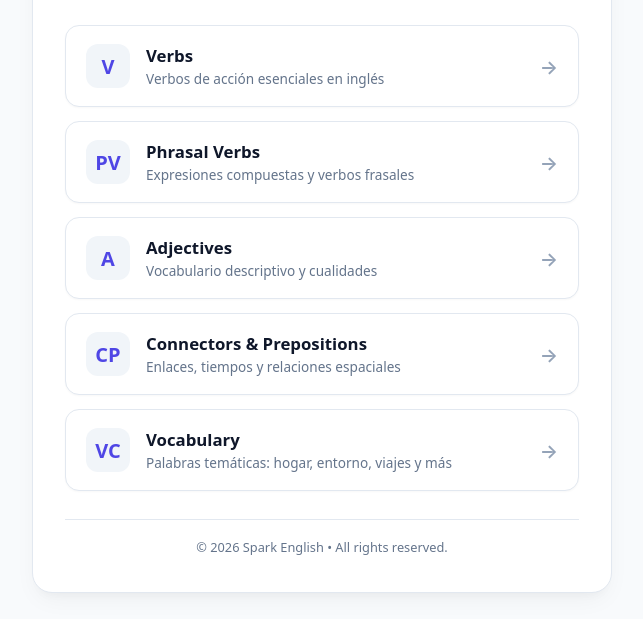
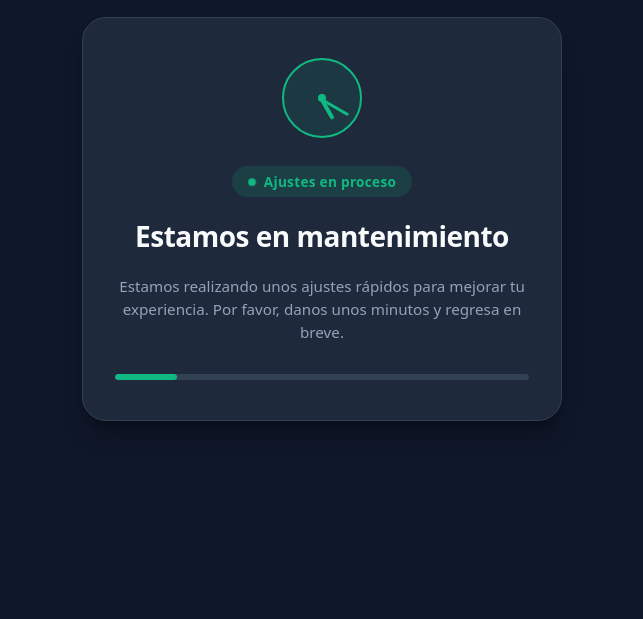
Before and after one commit to wellingfeliz5-cell/spark-english, a plain HTML site: page index.html in a window 1280 px wide. Shown: the part 181-800 px from the top of the page, without its empty margins (318-961 px from the left). Drawn offline with Linux system fonts and the light colour scheme.

Commit message:
Update index.html

```diff
--- a/index.html
+++ b/index.html
@@ -3,17 +3,15 @@
 <head>
   <meta charset="UTF-8">
   <meta name="viewport" content="width=device-width, initial-scale=1.0">
-  <title>Spark English - Hub</title>
+  <title>Mantenimiento en curso</title>
   <style>
     :root {
-      --bg: #f8fafc;
-      --card-bg: #ffffff;
-      --accent: #4f46e5;
-      --accent-hover: #4338ca;
-      --text: #0f172a;
-      --text-secondary: #64748b;
-      --border: #e2e8f0;
-      --card-hover-bg: #f5f3ff;
+      --bg: #0f172a;
+      --card-bg: #1e293b;
+      --accent: #10b981;
+      --text: #f8fafc;
+      --text-secondary: #94a3b8;
+      --border: #334155;
     }
 
     * {
@@ -30,224 +28,161 @@
       justify-content: center;
       align-items: center;
       min-height: 100vh;
-      padding: 24px;
+      padding: 20px;
     }
 
-    .container {
+    .card {
       background-color: var(--card-bg);
       width: 100%;
-      max-width: 580px;
-      border-radius: 20px;
-      padding: 36px 32px;
-      box-shadow: 0 10px 25px -5px rgba(0, 0, 0, 0.05), 0 8px 10px -6px rgba(0, 0, 0, 0.03);
+      max-width: 480px;
+      padding: 40px 32px;
+      border-radius: 24px;
       border: 1px solid var(--border);
-      display: flex;
-      flex-direction: column;
-      gap: 28px;
-    }
-
-    header {
+      box-shadow: 0 20px 25px -5px rgba(0, 0, 0, 0.3), 0 8px 10px -6px rgba(0, 0, 0, 0.2);
       text-align: center;
       display: flex;
       flex-direction: column;
       align-items: center;
-      gap: 8px;
+      gap: 20px;
     }
 
-    .brand-badge {
+    /* Contenedor del reloj */
+    .clock-container {
+      position: relative;
+      width: 80px;
+      height: 80px;
+      background: rgba(16, 185, 129, 0.1);
+      border: 2px solid var(--accent);
+      border-radius: 50%;
+      display: flex;
+      justify-content: center;
+      align-items: center;
+      margin-bottom: 8px;
+    }
+
+    /* Agujas del reloj */
+    .hand {
+      position: absolute;
+      background-color: var(--accent);
+      border-radius: 4px;
+      transform-origin: bottom center;
+    }
+
+    .hand.hour {
+      width: 4px;
+      height: 22px;
+      top: 18px;
+      animation: rotateHand 12s linear infinite;
+    }
+
+    .hand.minute {
+      width: 3px;
+      height: 30px;
+      top: 10px;
+      animation: rotateHand 1.5s linear infinite;
+    }
+
+    .center-dot {
+      width: 8px;
+      height: 8px;
+      background-color: var(--accent);
+      border-radius: 50%;
+      z-index: 2;
+    }
+
+    @keyframes rotateHand {
+      from { transform: rotate(0deg); }
+      to { transform: rotate(360deg); }
+    }
+
+    h1 {
+      font-size: 1.75rem;
+      font-weight: 700;
+      letter-spacing: -0.5px;
+    }
+
+    p {
+      color: var(--text-secondary);
+      font-size: 0.95rem;
+      line-height: 1.5;
+    }
+
+    /* Badge de estado */
+    .badge {
       display: inline-flex;
       align-items: center;
-      gap: 6px;
-      background-color: #e0e7ff;
+      gap: 8px;
+      background-color: rgba(16, 185, 129, 0.15);
       color: var(--accent);
-      padding: 6px 14px;
+      padding: 6px 16px;
       border-radius: 20px;
-      font-weight: 700;
       font-size: 0.85rem;
+      font-weight: 600;
       letter-spacing: 0.3px;
     }
 
-    h1 {
-      font-size: 2.2rem;
-      color: var(--text);
-      font-weight: 800;
-      letter-spacing: -0.5px;
+    .pulse-dot {
+      width: 8px;
+      height: 8px;
+      background-color: var(--accent);
+      border-radius: 50%;
+      animation: pulse 1.8s infinite;
     }
 
-    p.subtitle {
-      color: var(--text-secondary);
-      font-size: 0.95rem;
+    @keyframes pulse {
+      0% { transform: scale(0.95); box-shadow: 0 0 0 0 rgba(16, 185, 129, 0.7); }
+      70% { transform: scale(1); box-shadow: 0 0 0 8px rgba(16, 185, 129, 0); }
+      100% { transform: scale(0.95); box-shadow: 0 0 0 0 rgba(16, 185, 129, 0); }
     }
 
-    .menu-grid {
-      display: flex;
-      flex-direction: column;
-      gap: 14px;
+    /* Barra de progreso decorativa */
+    .progress-bar-container {
+      width: 100%;
+      height: 6px;
+      background-color: var(--border);
+      border-radius: 10px;
+      overflow: hidden;
+      margin-top: 10px;
     }
 
-    .game-card {
-      display: flex;
-      align-items: center;
-      justify-content: space-between;
-      background-color: #ffffff;
-      border: 1px solid var(--border);
-      border-radius: 14px;
-      padding: 18px 20px;
-      text-decoration: none;
-      color: var(--text);
-      transition: all 0.2s ease;
-      box-shadow: 0 1px 2px rgba(0, 0, 0, 0.03);
-      -webkit-tap-highlight-color: transparent;
-      touch-action: manipulation;
+    .progress-bar-fill {
+      height: 100%;
+      width: 40%;
+      background-color: var(--accent);
+      border-radius: 10px;
+      animation: moveProgress 2.5s ease-in-out infinite alternate;
     }
 
-    @media (hover: hover) {
-      .game-card:hover {
-        border-color: var(--accent);
-        background-color: var(--card-hover-bg);
-        transform: translateY(-2px);
-        box-shadow: 0 4px 12px rgba(79, 70, 229, 0.08);
-      }
-
-      .game-card:hover .icon-wrapper {
-        background-color: var(--accent);
-        color: #ffffff;
-      }
-
-      .game-card:hover .arrow {
-        color: var(--accent);
-        transform: translateX(3px);
-      }
-    }
-
-    .card-content {
-      display: flex;
-      align-items: center;
-      gap: 16px;
-    }
-
-    .icon-wrapper {
-      width: 44px;
-      height: 44px;
-      border-radius: 12px;
-      background-color: #f1f5f9;
-      color: var(--accent);
-      display: flex;
-      align-items: center;
-      justify-content: center;
-      font-size: 1.25rem;
-      font-weight: 700;
-      flex-shrink: 0;
-      transition: background-color 0.2s, color 0.2s;
-    }
-
-    .info {
-      display: flex;
-      flex-direction: column;
-      gap: 2px;
-    }
-
-    .title {
-      font-size: 1.05rem;
-      font-weight: 700;
-      color: var(--text);
-    }
-
-    .description {
-      font-size: 0.85rem;
-      color: var(--text-secondary);
-    }
-
-    .arrow {
-      font-size: 1.2rem;
-      color: #94a3b8;
-      transition: transform 0.2s, color 0.2s;
-      font-weight: 600;
-    }
-
-    footer {
-      text-align: center;
-      font-size: 0.8rem;
-      color: var(--text-secondary);
-      border-top: 1px solid var(--border);
-      padding-top: 18px;
+    @keyframes moveProgress {
+      0% { width: 15%; margin-left: 0%; }
+      100% { width: 35%; margin-left: 65%; }
     }
   </style>
 </head>
 <body>
 
-  <div class="container">
-    <header>
-      <div class="brand-badge">✨ Improve your English.</div>
-      <h1>Spark English!</h1>
-      <p class="subtitle">Selecciona un módulo para comenzar tu práctica 🚀</p>
-    </header>
+  <div class="card">
+    <!-- Reloj animado -->
+    <div class="clock-container">
+      <div class="hand hour"></div>
+      <div class="hand minute"></div>
+      <div class="center-dot"></div>
+    </div>
 
-    <main class="menu-grid">
-      <!-- Verbos -->
-      <a href="verbs.html" class="game-card">
-        <div class="card-content">
-          <div class="icon-wrapper">V</div>
-          <div class="info">
-            <div class="title">Verbs</div>
-            <div class="description">Verbos de acción esenciales en inglés</div>
-          </div>
-        </div>
-        <span class="arrow">→</span>
-      </a>
+    <!-- Indicador pulsante -->
+    <div class="badge">
+      <span class="pulse-dot"></span>
+      <span>Ajustes en proceso</span>
+    </div>
 
-      <!-- Phrasal Verbs -->
-      <a href="phverbs.html" class="game-card">
-        <div class="card-content">
-          <div class="icon-wrapper">PV</div>
-          <div class="info">
-            <div class="title">Phrasal Verbs</div>
-            <div class="description">Expresiones compuestas y verbos frasales</div>
-          </div>
-        </div>
-        <span class="arrow">→</span>
-      </a>
+    <h1>Estamos en mantenimiento</h1>
 
-      <!-- Adjetivos -->
-      <a href="adjetives.html" class="game-card">
-        <div class="card-content">
-          <div class="icon-wrapper">A</div>
-          <div class="info">
-            <div class="title">Adjectives</div>
-            <div class="description">Vocabulario descriptivo y cualidades</div>
-          </div>
-        </div>
-        <span class="arrow">→</span>
-      </a>
+    <p>Estamos realizando unos ajustes rápidos para mejorar tu experiencia. Por favor, danos unos minutos y regresa en breve.</p>
 
-      <!-- Conectores y Preposiciones -->
-      <a href="con-pre.html" class="game-card">
-        <div class="card-content">
-          <div class="icon-wrapper">CP</div>
-          <div class="info">
-            <div class="title">Connectors & Prepositions</div>
-            <div class="description">Enlaces, tiempos y relaciones espaciales</div>
-          </div>
-        </div>
-        <span class="arrow">→</span>
-      </a>
-
-      <!-- Vocabulario -->
-      <a href="v-display.html" class="game-card">
-        <div class="card-content">
-          <div class="icon-wrapper">VC</div>
-          <div class="info">
-            <div class="title">Vocabulary</div>
-            <div class="description">Palabras temáticas: hogar, entorno, viajes y más</div>
-          </div>
-        </div>
-        <span class="arrow">→</span>
-      </a>
-    </main>
-
-    <footer>
-      © 2026 Spark English • All rights reserved.
-    </footer>
+    <!-- Barra de estado activa -->
+    <div class="progress-bar-container">
+      <div class="progress-bar-fill"></div>
+    </div>
   </div>
 
 </body>
```
